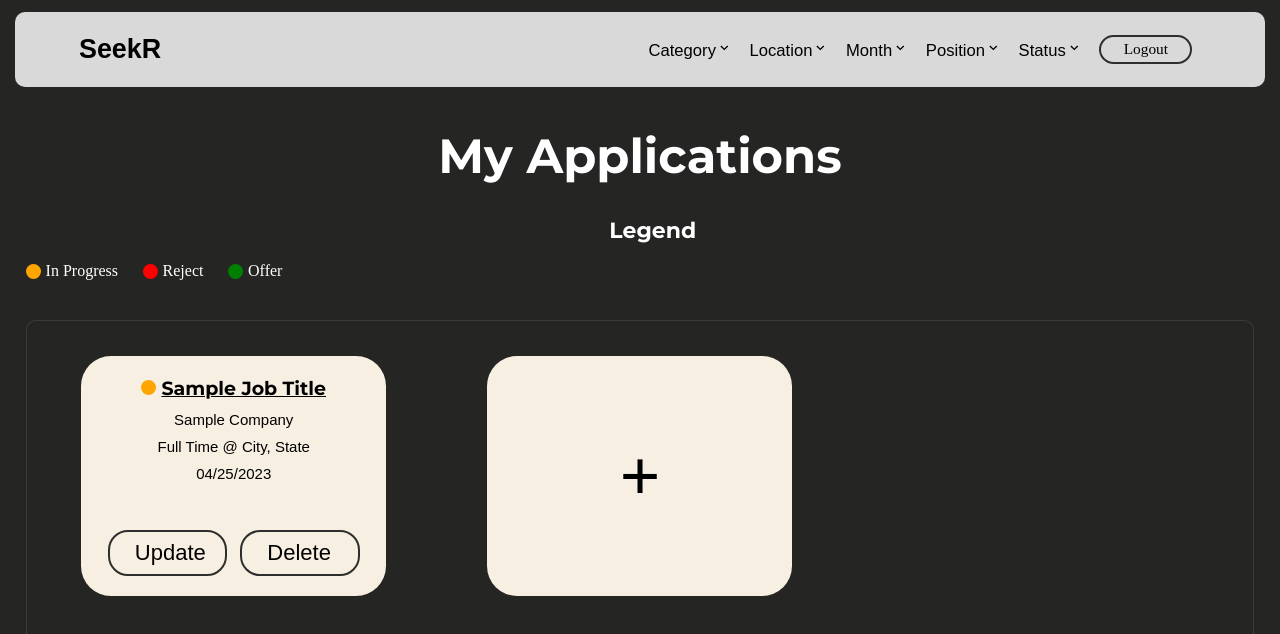
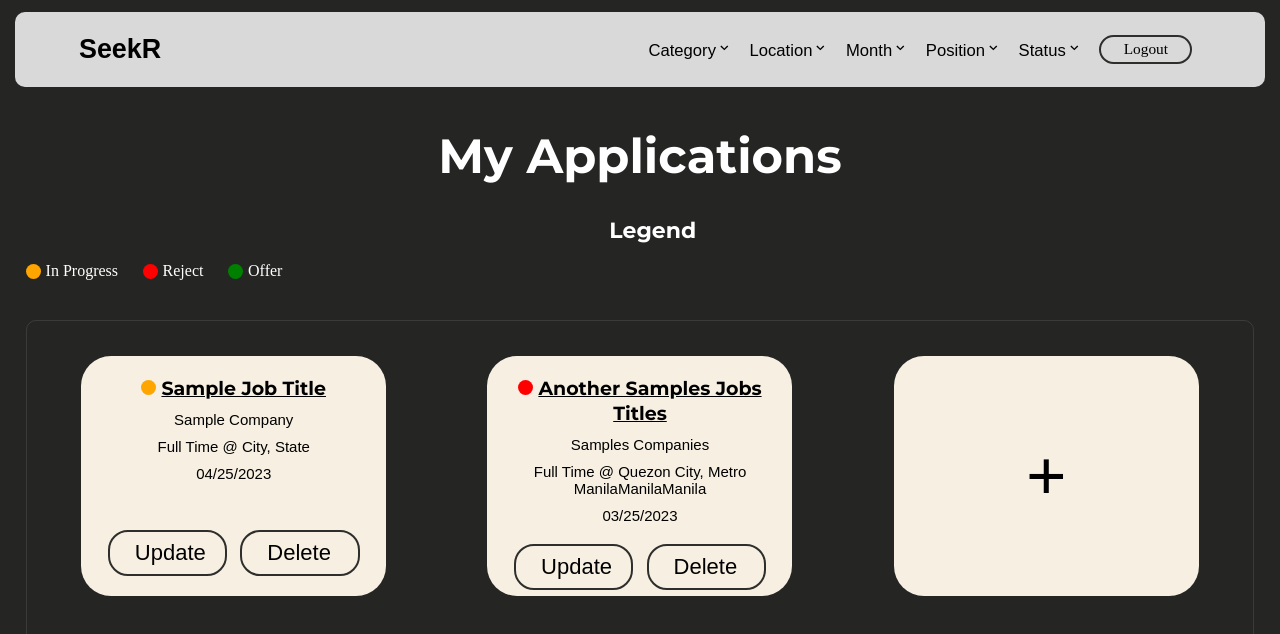
Before and after one commit to jSunpayco/seekr, a React (Vite) app: page /jobs in a window 1280 px wide. Shown: the top 634 px of the page. Built offline with nearby package versions, Linux system fonts and the light colour scheme.

Commit message:
Filter logic (local)

```diff
--- a/src/components/ModalCreate/modalcreate.tsx
+++ b/src/components/ModalCreate/modalcreate.tsx
@@ -22,6 +22,7 @@ type FormInputs = {
 interface Job {
     JobID: number;
     Date: string;
+    Month: string;
     Category: string;
     Company: string;
     Location: string;
@@ -202,10 +203,26 @@ const ModalCreate = (props:Props) => {
         return regex.test(value)
     };
 
+    const monthMapping: { [key: string]: string } = {
+        "01": "January",
+        "02": "February",
+        "03": "March",
+        "04": "April",
+        "05": "May",
+        "06": "June",
+        "07": "July",
+        "08": "August",
+        "09": "September",
+        "10": "October",
+        "11": "November",
+        "12": "December"
+    };
+
     const createJob = () => {
         props.createJobFunction({
             JobID: props.currNumberOfJobs,
             Date: currentDate,
+            Month: monthMapping[currentDate.split("/")[0]],
             Category: currentCategory.toLowerCase().split(' ').map(word => word.charAt(0).toUpperCase() + word.slice(1)).join(' '),
             Company: currentCompany,
             Location: currentLocation,
--- a/src/components/Navigation/navigation.tsx
+++ b/src/components/Navigation/navigation.tsx
@@ -8,6 +8,7 @@ import { useState } from 'react';
 interface Job {
     JobID: number;
     Date: string;
+    Month: string;
     Category: string;
     Company: string;
     Location: string;
@@ -19,6 +20,7 @@ interface Job {
 
 interface Props {
     data: Job[];
+    boxClick: (value: string, filter: string, checked: boolean) => void;
 }
 
 const Navigation = (props:Props) => {
@@ -35,27 +37,9 @@ const Navigation = (props:Props) => {
             toggleFunction(false)
     }
 
-    const monthMapping: { [key: string]: string } = {
-        "01": "January",
-        "02": "February",
-        "03": "March",
-        "04": "April",
-        "05": "May",
-        "06": "June",
-        "07": "July",
-        "08": "August",
-        "09": "September",
-        "10": "October",
-        "11": "November",
-        "12": "December"
-    };
-
     const locationOptions = props.data.map(job => job.Location);
     const categoryOptions = props.data.map(job => job.Category)
-    const monthOptions = props.data.map(obj => {
-                            const month = obj.Date.split("/")[0];
-                            return monthMapping[month];
-                        });
+    const monthOptions = props.data.map(job => job.Month);
     const positionOptions = ['Full Time', 'Intern', 'Temporary']
     const statusOptions = ['Sent', 'Resume Reject', 'Offer', 'OA', 'OA Reject', 'Interview']
 
@@ -127,10 +111,10 @@ const Navigation = (props:Props) => {
         ))
     }
 
-    const desktopFilterOptions = (options:string[]) => {
+    const desktopFilterOptions = (options:string[], name:string) => {
         return options.map((item, index) => (
             <label key={`optionInput${item}${index}`} htmlFor={`optionInput${item}${index}`} className={styles.desktopOptionLabel} style={{marginBottom:(index===options.length-1?'5%':'0')}}>
-                <input id={`optionInput${item}${index}`} type="checkbox" value={item} className={styles.desktopOptionInput}/>
+                <input id={`optionInput${item}${index}`} type="checkbox" value={item} className={styles.desktopOptionInput} onChange={(e)=>props.boxClick(item, name, e.target.checked)}/>
                 {item}
             </label>
         ))
@@ -144,7 +128,7 @@ const Navigation = (props:Props) => {
                         {item.name}{<BiChevronDown style ={{transform:item.isClicked ? 'rotate(180deg)' : 'rotate(0deg)', transition:'transform 1s ease'}}/>}
                     </p>
                     <div className={styles.desktopOptionsContainer} style={{maxHeight:(item.isClicked?'1000px':'0px')}}>
-                        {desktopFilterOptions(item.options)}
+                        {desktopFilterOptions(item.options, item.name)}
                     </div>
                 </div>
             </ClickAwayListener>
--- a/src/pages/Jobs/jobs.tsx
+++ b/src/pages/Jobs/jobs.tsx
@@ -12,6 +12,7 @@ const Jobs = () => {
     interface Job {
         JobID: number;
         Date: string;
+        Month: string;
         Category: string;
         Company: string;
         Location: string;
@@ -38,6 +39,7 @@ const Jobs = () => {
         {
             JobID:0,
             Date:"04/25/2023",
+            Month:"April",
             Category:"SWE",
             Company:"Sample Company",
             Location:"City, State",
@@ -45,11 +47,104 @@ const Jobs = () => {
             Title:"Sample Job Title",
             Type:"Full Time",
             URL:"https://www.google.com/"
+        },
+        {
+            JobID:1,
+            Date:"03/25/2023",
+            Month:"March",
+            Category:"Intern",
+            Company:"Samples Companies",
+            Location:"Quezon City, Metro ManilaManilaManila",
+            Status:"Resume Reject",
+            Title:"Another Samples Jobs Titles",
+            Type:"Full Time",
+            URL:"https://www.google.com/"
         }
     ]
 
+    const [myInitialJobs, setMyInitialJobs] = useState(jobsSample)
     const [myJobs, setMyJobs] = useState(jobsSample)
     const [jobSelected, setJobSelected] = useState(jobsSample[0])
+
+    const [currCategoryFilters, setCurrCategoryFilters] = useState<string[]>([])
+    const [currLocationFilters, setCurrLocationFilters] = useState<string[]>([])
+    const [currMonthFilters, setCurrMonthFilters] = useState<string[]>([])
+
+    const [currTypeFilters, setCurrTypeFilters] = useState<string[]>([])
+    const [currStatusFilters, setCurrStatusFilters] = useState<string[]>([])
+
+    const handleCheckboxCick = (value:string, filter:string, checked:boolean) => {
+        if(checked){
+            switch(filter){
+                case "Category":
+                    setCurrCategoryFilters(currCategoryFilters => [...currCategoryFilters, value]);
+                    console.log(value, filter, checked)
+                    break;
+                case "Location":
+                    setCurrLocationFilters(currLocationFilters => [...currLocationFilters, value]);
+                    console.log(value, filter, checked)
+                    break;
+                case "Month":
+                    setCurrMonthFilters(currMonthFilters => [...currMonthFilters, value]);
+                    console.log(value, filter, checked)
+                    break;
+                case "Position":
+                    setCurrTypeFilters(currTypeFilters => [...currTypeFilters, value]);
+                    console.log(value, filter, checked)
+                    break;
+                case "Status":
+                    setCurrStatusFilters(currStatusFilters => [...currStatusFilters, value]);
+                    console.log(value, filter, checked)
+                    break;
+            }
+        }else{
+            switch(filter){
+                case "Category":
+                    setCurrCategoryFilters(currCategoryFilters => currCategoryFilters.filter(cat => cat !== value));
+                    console.log(value, filter, checked)
+                    break;
+                case "Location":
+                    setCurrLocationFilters(currLocationFilters => currLocationFilters.filter(loc => loc !== value));
+                    console.log(value, filter, checked)
+                    break;
+                case "Month":
+                    setCurrMonthFilters(currMonthFilters => currMonthFilters.filter(mon => mon !== value));
+                    console.log(value, filter, checked)
+                    break;
+                case "Position":
+                    setCurrTypeFilters(currTypeFilters => currTypeFilters.filter(type => type !== value));
+                    console.log(value, filter, checked)
+                    break;
+                case "Status":
+                    setCurrStatusFilters(currStatusFilters => currStatusFilters.filter(stat => stat !== value));
+                    console.log(value, filter, checked)
+                    break;
+            }
+        }
+    }
+
+    useEffect(() => {
+        let filtered = myInitialJobs.filter((item) => {
+            if (currCategoryFilters.length > 0 && !currCategoryFilters.includes(item.Category))
+              return false;
+
+            if (currLocationFilters.length > 0 && !currLocationFilters.includes(item.Location))
+              return false;
+
+            if (currMonthFilters.length > 0 && !currMonthFilters.includes(item.Month))
+              return false;
+
+            if (currTypeFilters.length > 0 && !currTypeFilters.includes(item.Type))
+              return false;
+
+            if (currStatusFilters.length > 0 && !currStatusFilters.includes(item.Status))
+              return false;
+
+            return true;
+        });
+
+        setMyJobs(filtered)
+    }, [currCategoryFilters, currLocationFilters, currMonthFilters, currTypeFilters, currStatusFilters]);
 
     useEffect(() => {
         setModalOpen(false);
@@ -65,15 +160,18 @@ const Jobs = () => {
         })
 
         setMyJobs(updatedJobs);
+        setMyInitialJobs(updatedJobs);
     }
 
     const createJobItem = (jobItem:Job) => {
         setMyJobs(myJobs => [...myJobs, jobItem])
+        setMyInitialJobs(myJobs => [...myJobs, jobItem]);
     }
 
     const deleteJobItem = (jobId:number) => {
         const updatedJobs = myJobs.filter(item => item.JobID !== jobId);
         setMyJobs(updatedJobs);
+        setMyInitialJobs(updatedJobs);
     }
 
     const jobsContainer = () => {
@@ -104,7 +202,7 @@ const Jobs = () => {
 
     return (
         <div className={styles.jobsContainer}>
-            <Navigation data={myJobs}></Navigation>
+            <Navigation data={myInitialJobs} boxClick={handleCheckboxCick}></Navigation>
 
             <h1 className={styles.pageTitle}>My Applications</h1>
 
```
